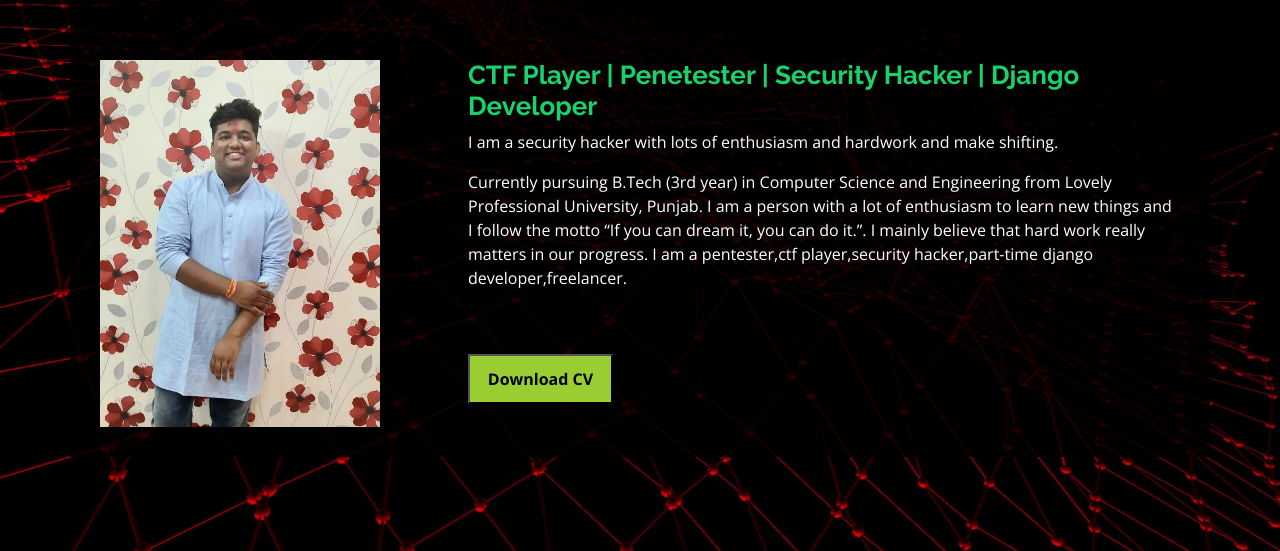
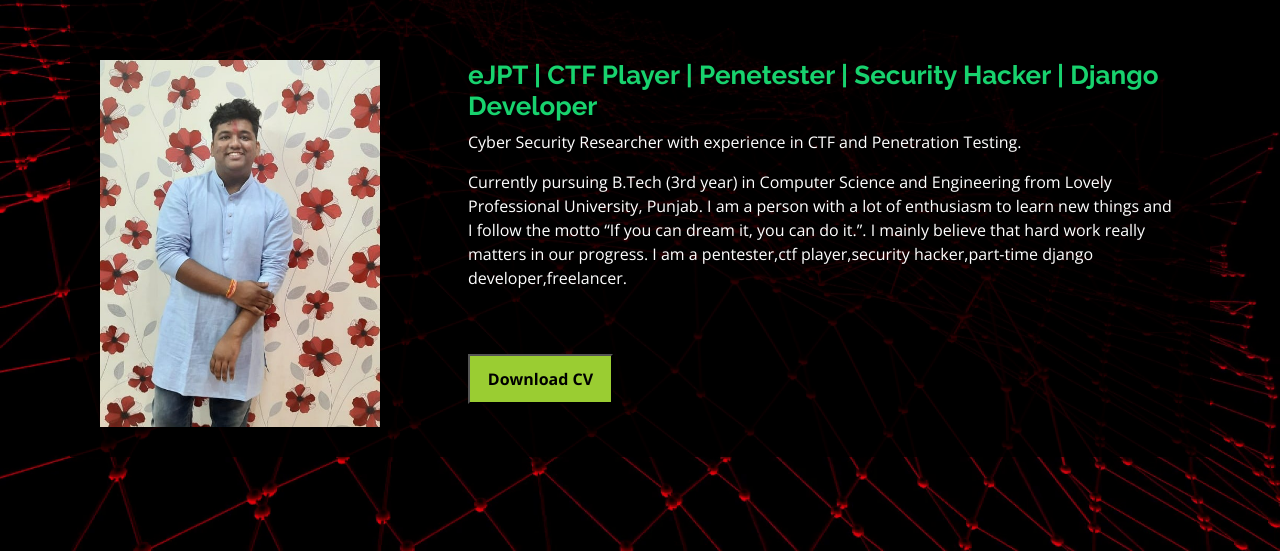
Before and after one commit to Ananya9588/MyPortFolio, a plain HTML site: page index.html in a window 1280 px wide. Both pictures are taken after a click on the link "About". Shown: the part 249-800 px from the top of the page. Drawn offline with nearby package versions, Linux system fonts and the light colour scheme.

Commit message:
Update index.html

```diff
--- a/index.html
+++ b/index.html
@@ -32,7 +32,7 @@
       <!--  logo -->
       <!-- <a href="index.html" class="mr-auto"><img src="assets/img/logo.png" alt="" class="img-fluid"></a> -->
       <br>
-      <h2> <span>CTF Player </span> | <span> Penetester </span> | <span>Security Hacker </span>| <span>Django Developer </span></h2>
+      <h2> <span>eJPT </span> | <span>CTF Player </span> | <span> Penetester </span> | <span>Security Hacker </span>| <span>Django Developer </span></h2>
       <br>
       <nav id="navbar" class="navbar">
         <ul>
@@ -76,9 +76,9 @@
           <img src="assets/img/me.jpg" class="img-fluid" width="280" alt="">
         </div>
         <div class="col-lg-8 pt-4 pt-lg-0 content" data-aos="fade-left">
-          <h3><span>CTF Player </span> | <span> Penetester </span> | <span>Security Hacker </span> | <span>Django Developer </span></h3>
+          <h3><span>eJPT </span> | <span>CTF Player </span> | <span> Penetester </span> | <span>Security Hacker </span> | <span>Django Developer </span></h3>
           <p>
-            I am a security hacker with lots of enthusiasm and hardwork and make shifting.
+            Cyber Security Researcher with experience in CTF and Penetration Testing.
 
           </p>
        <!--   <div class="row">
```
